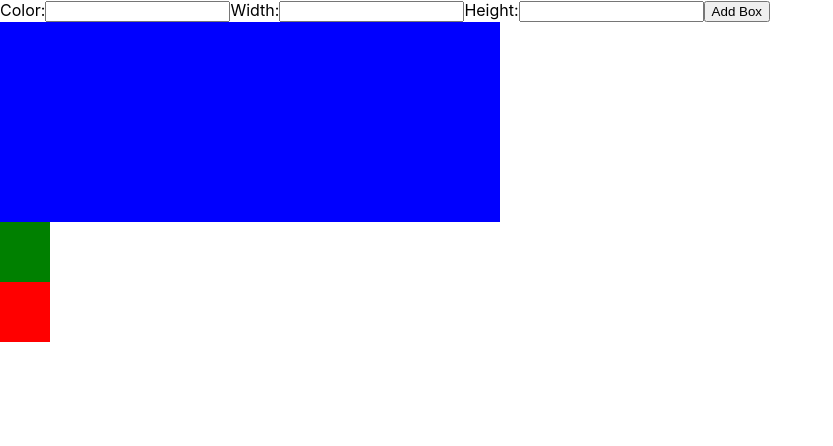
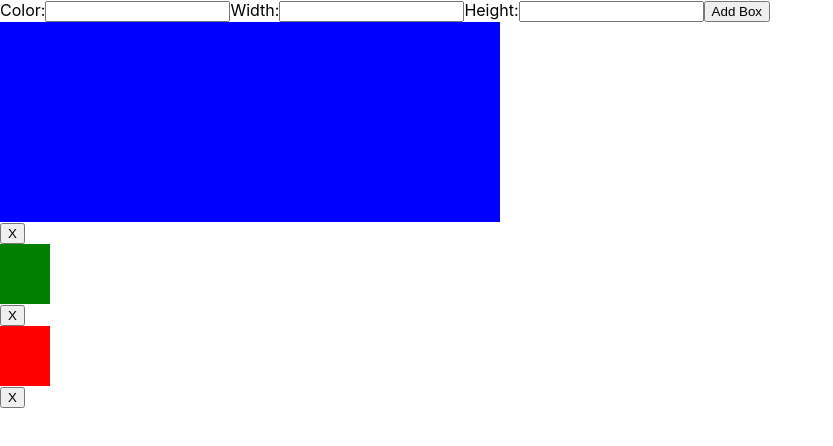
Before and after one commit to Brian-15/react-forms-boxes, a React (Create React App) app: page / in a window 1280 px wide. Shown: the top 446 px of the page, without its empty margins (0-833 px from the left). Built offline with nearby package versions, Linux system fonts and the light colour scheme.

Commit message:
add delete buttons for Box components, removing them by their unique id

```diff
--- a/src/App.js
+++ b/src/App.js
@@ -1,15 +1,16 @@
 import logo from './logo.svg';
 import './App.css';
 import BoxList from './BoxList';
+import { v4 as uuid } from 'uuid';
 
-function genBoxData(backgroundColor, width, height) {
-  return { backgroundColor, width, height };
+function genBoxData(backgroundColor, width, height, id) {
+  return { backgroundColor, width, height, id };
 }
 
 const boxData = [
-  genBoxData('blue', '500px', '200px'),
-  genBoxData('green', '50px', '60px'),
-  genBoxData('red', '50px', '60px'),
+  genBoxData('blue', '500px', '200px', uuid()),
+  genBoxData('green', '50px', '60px', uuid()),
+  genBoxData('red', '50px', '60px', uuid()),
 ]
 
 const App = () => {
--- a/src/Box.js
+++ b/src/Box.js
@@ -1,8 +1,11 @@
 import React from 'react';
 
-const Box = (props) => {
+const Box = ({ removeBox, id, ...style }) => {
     return (
-        <div style={props} />
+        <div id={id}>
+            <div style={style} />
+            <button onClick={removeBox}>X</button>
+        </div>
     );
 };
 
--- a/src/BoxList.js
+++ b/src/BoxList.js
@@ -7,18 +7,25 @@ const BoxList = ({ initialData }) => {
     const [ boxData, setBoxData ] = useState(initialData);
 
     const addBox = data => {
-        setBoxData(boxData => [...boxData, data]);
+        setBoxData(boxData => [...boxData, {...data, id: uuid()}]);
+    }
+
+    const removeBox = evt => {
+        const id = evt.target.parentElement.id;
+        setBoxData(boxData => boxData.filter(box => box.id != id));
     }
 
     return (
         <div>
             <NewBoxForm addBox={addBox} />
-            {boxData.map(({backgroundColor, width, height}) => (
+            {boxData.map(({id, backgroundColor, width, height}) => (
                 <Box
+                    id={id}
                     backgroundColor={backgroundColor}
                     width={width}
                     height={height}
-                    key={uuid()}
+                    key={id}
+                    removeBox={removeBox}
                 />
             ))}
         </div>
```
